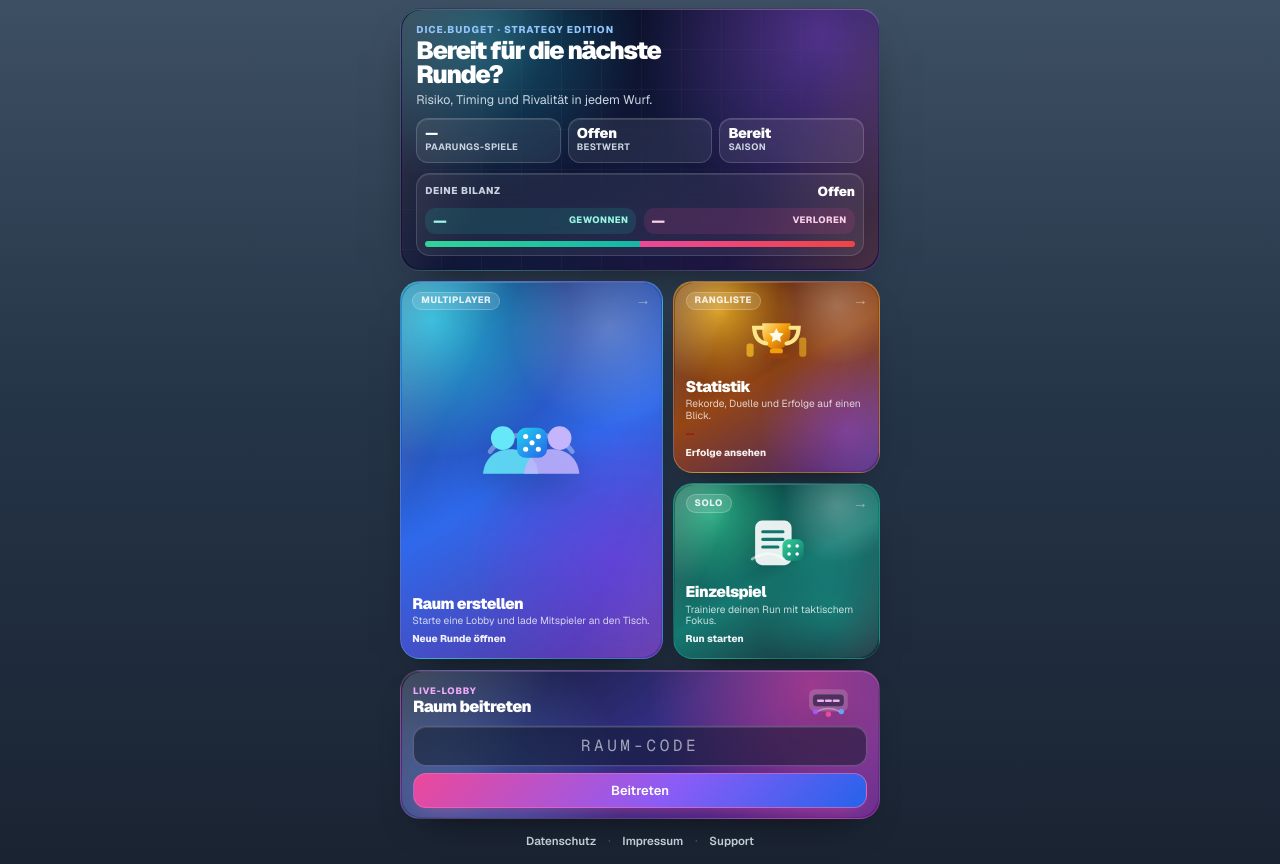
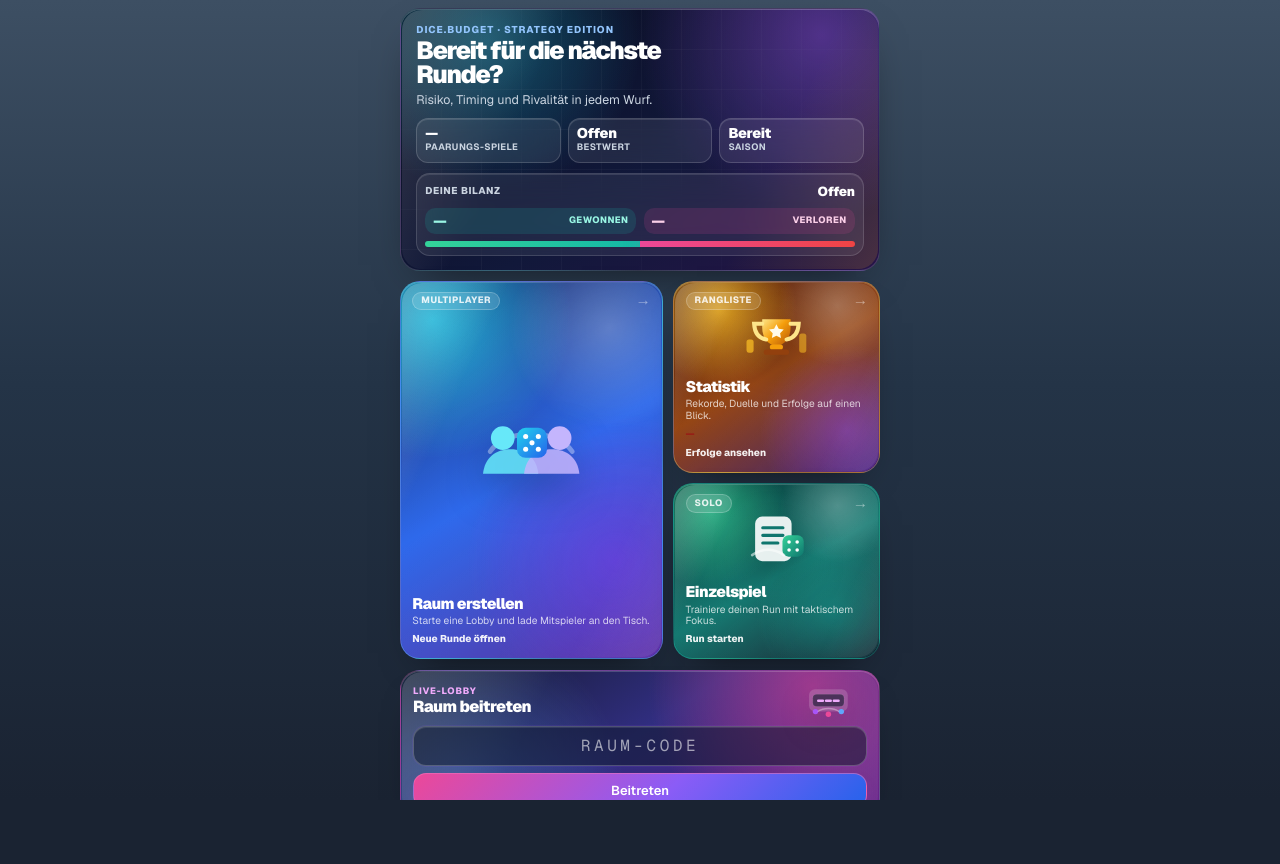
Before and after one commit to marclangebeck/dicebudget, a Next.js app in the folder frontend/: page /app in a window 1280 px wide. After the commit the page ends 800 px from the top, so only its background shows below. Built offline with nearby package versions, Linux system fonts and the light colour scheme; no server answers.

Commit message:
Korrigiere iOS-Scrollport am Startscreen

```diff
--- a/frontend/app/globals.css
+++ b/frontend/app/globals.css
@@ -458,10 +458,10 @@ html.play-route body {
 
 html.home-route,
 html.home-route body {
-  min-height: 100%;
+  height: 100%;
   overflow-x: hidden;
-  overflow-y: auto;
-  overscroll-behavior-y: contain;
+  overflow-y: hidden;
+  overscroll-behavior: none;
   touch-action: pan-y manipulation;
 }
 
@@ -496,11 +496,18 @@ html.legal-route body {
 }
 
 .home-screen {
+  height: 100dvh;
+  max-height: 100dvh;
+  min-height: 0;
+  overflow-x: hidden;
+  overflow-y: auto;
+  overscroll-behavior-y: contain;
   -webkit-overflow-scrolling: touch;
+  touch-action: pan-y manipulation;
 }
 
 .home-screen-main {
-  min-height: 100dvh;
+  min-height: min-content;
   overflow: visible;
   -webkit-overflow-scrolling: touch;
   touch-action: pan-y manipulation;
@@ -795,13 +802,18 @@ html.legal-route body {
   max-height: 3.8rem;
 }
 
+.home-bento-tile--stats .home-bento-poster-art,
+.home-bento-tile--solo .home-bento-poster-art {
+  padding: 0.35rem 0 0.75rem;
+}
+
 .home-bento-tile-footer {
   padding-top: 0.45rem;
 }
 
 .home-bento-tile--stats .home-bento-tile-footer,
 .home-bento-tile--solo .home-bento-tile-footer {
-  padding-top: 0.65rem;
+  padding-top: 0.85rem;
 }
 
 .home-bento-badge {
--- a/frontend/components/HomeScreenShell.tsx
+++ b/frontend/components/HomeScreenShell.tsx
@@ -11,7 +11,7 @@ export function HomeScreenShell({ children }: Props) {
   useFixedViewport("home-route");
 
   return (
-    <div className="home-screen app-bg flex min-h-dvh w-full max-w-full flex-col overflow-x-hidden overflow-y-auto">
+    <div className="home-screen app-bg flex h-dvh max-h-dvh min-h-0 w-full max-w-full flex-col overflow-x-hidden overflow-y-auto">
       {children}
     </div>
   );
```
Also changed, not shown: 1 other file (tests, documents, lock files or other folders).
